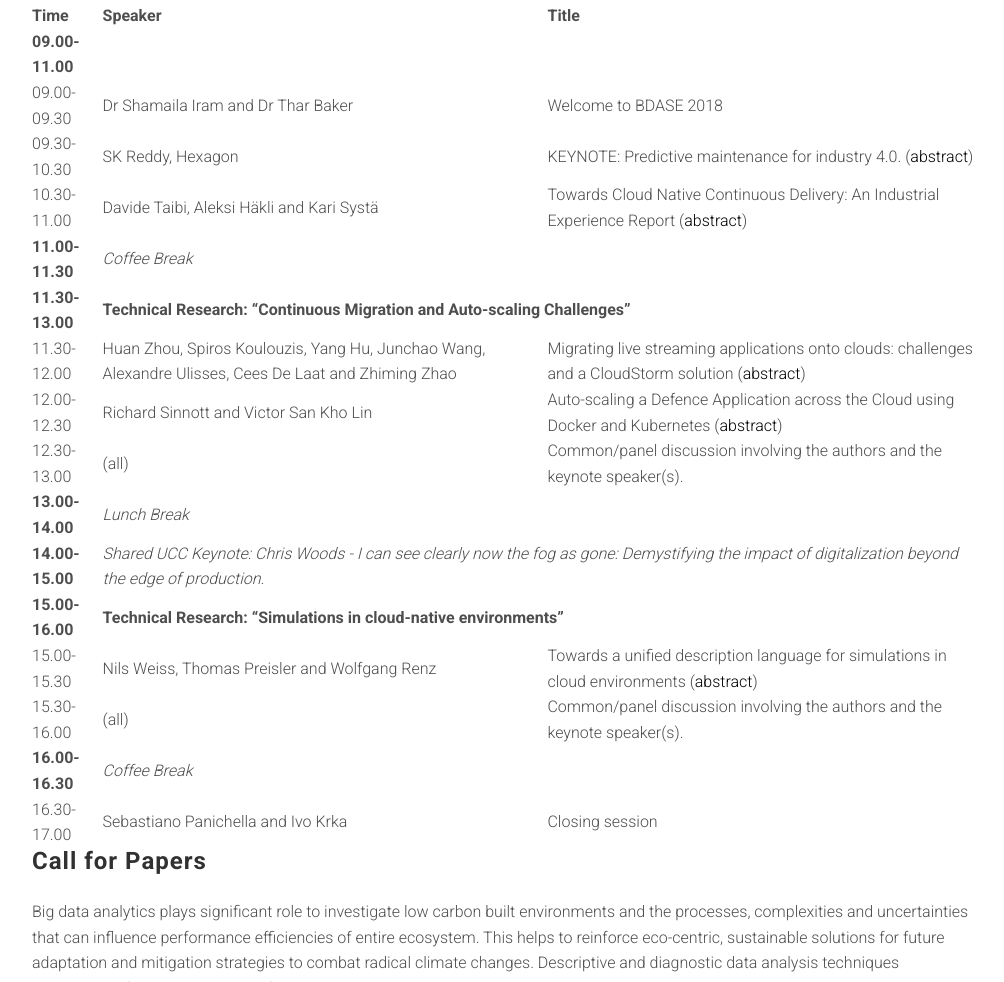
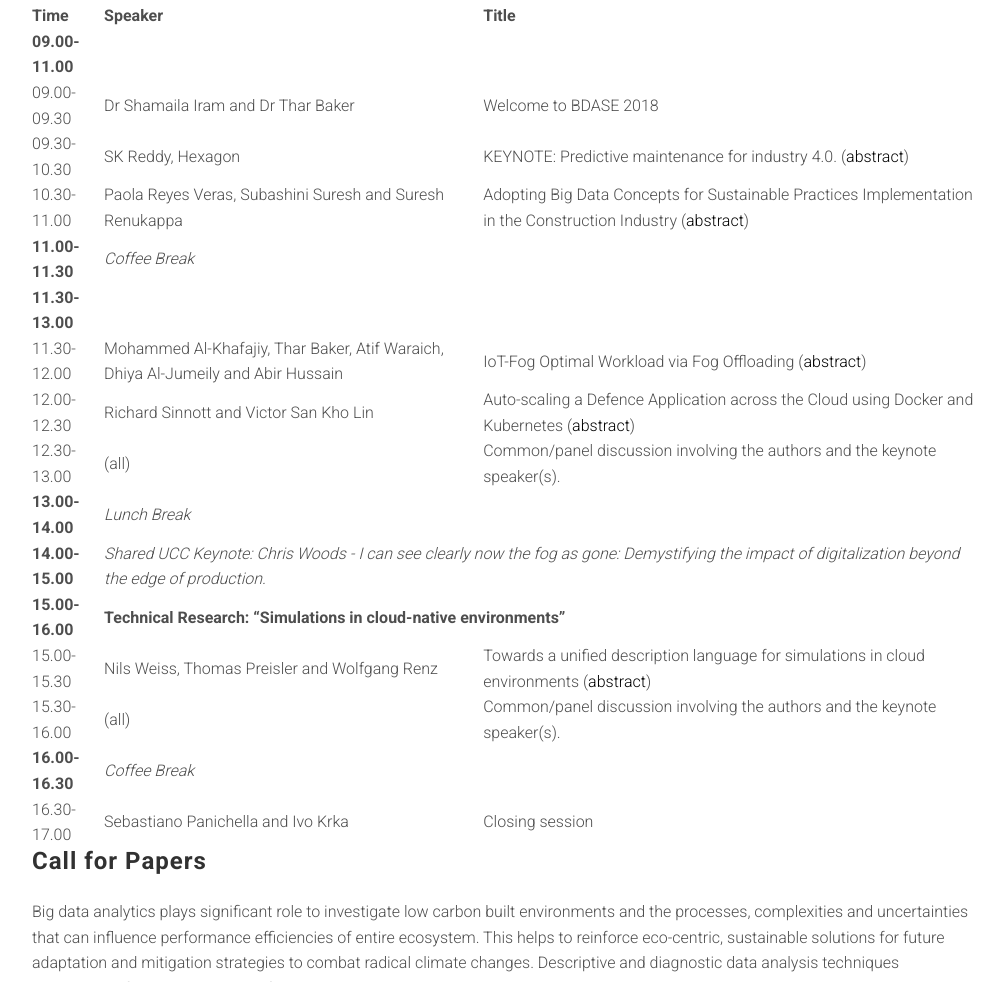
Before and after one commit to hud-cs-research/bdase2018, a plain HTML site: page index.html in a window 1280 px wide. Shown: the part 983-1965 px from the top of the page, without its empty margins (38-1042 px from the left). Drawn offline with Linux system fonts and the light colour scheme; some packages are replaced by stand-ins of ours; a script that the page names is missing; a web font is replaced by a local one.

Commit message:
Update index.html

```diff
--- a/index.html
+++ b/index.html
@@ -105,8 +105,8 @@
 </tr>
 <tr>
 <td>10.30-11.00</td>
-<td>Davide Taibi, Aleksi Häkli and Kari Systä</td>
-<td>Towards Cloud Native Continuous Delivery: An Industrial Experience Report (<a href="#t2">abstract</a>)</td>
+<td>Paola Reyes Veras, Subashini Suresh and Suresh Renukappa</td>
+<td>Adopting Big Data Concepts for Sustainable Practices Implementation in the Construction Industry (<a href="#t2">abstract</a>)</td>
 </tr>
 <tr>
 <td><b>11.00-11.30</b></td>
@@ -114,12 +114,13 @@
 </tr>
 <tr>
 <td><b>11.30-13.00</b></td>
-<td colspan="2"><b>Technical Research: “Continuous Migration and Auto-scaling Challenges”</b></td>
+<td colspan="2"><b></b></td>
 </tr>
 <tr>
 <td>11.30-12.00</td>
-<td>Huan Zhou, Spiros Koulouzis, Yang Hu, Junchao Wang, Alexandre Ulisses, Cees De Laat and Zhiming Zhao</td>
-<td>Migrating live streaming applications onto clouds: challenges and a CloudStorm solution (<a href="#t3">abstract</a>)</td>
+<td>Mohammed Al-Khafajiy, Thar Baker, Atif Waraich, Dhiya Al-Jumeily and Abir Hussain
+</td>
+<td>IoT-Fog Optimal Workload via Fog Offloading (<a href="#t3">abstract</a>)</td>
 </tr>
 <tr>
 <td>12.00-12.30</td>
```
